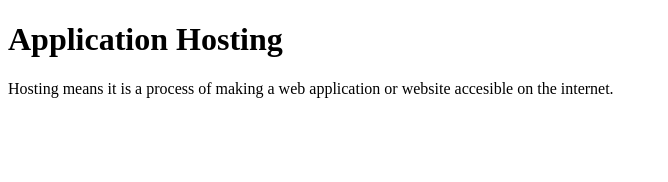
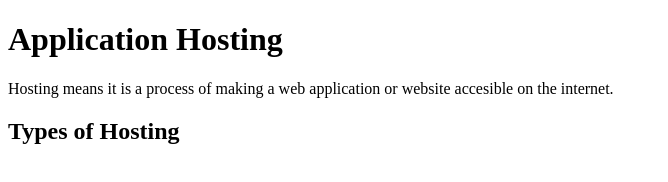
Before and after one commit to samrudhishirsath19/github-hosting, a plain HTML site: page index.html in a window 1280 px wide. Shown: the whole page, without its empty margins (0-668 px from the left). Drawn offline with Linux system fonts and the light colour scheme.

Commit message:
heading added

```diff
--- a/index.html
+++ b/index.html
@@ -8,5 +8,7 @@
     <p>
         Hosting means it is a process of making a web application or website accesible on the internet.
     </p>
+
+    <h2>Types of Hosting</h2>
 </body>
 </html>
```
